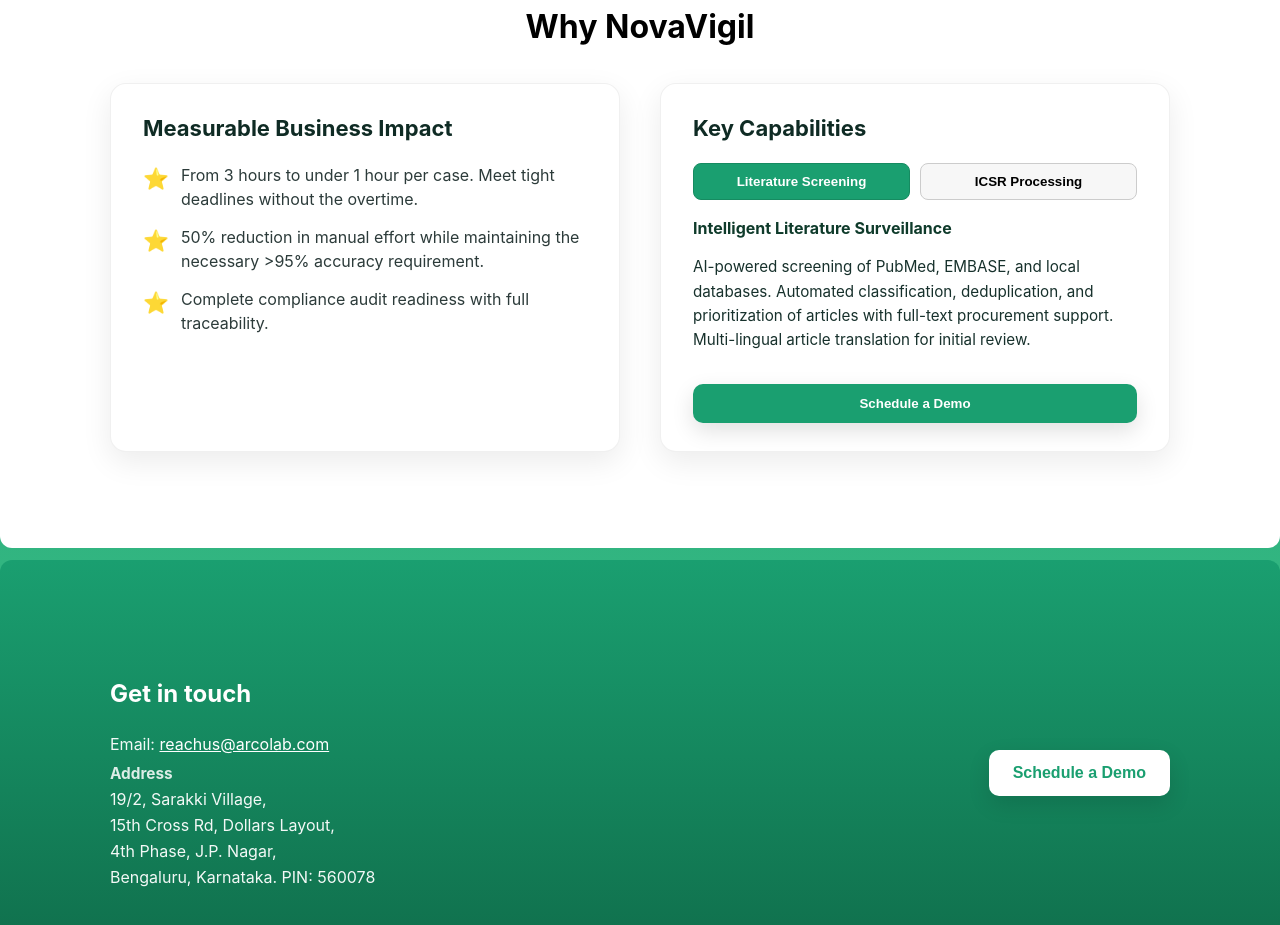
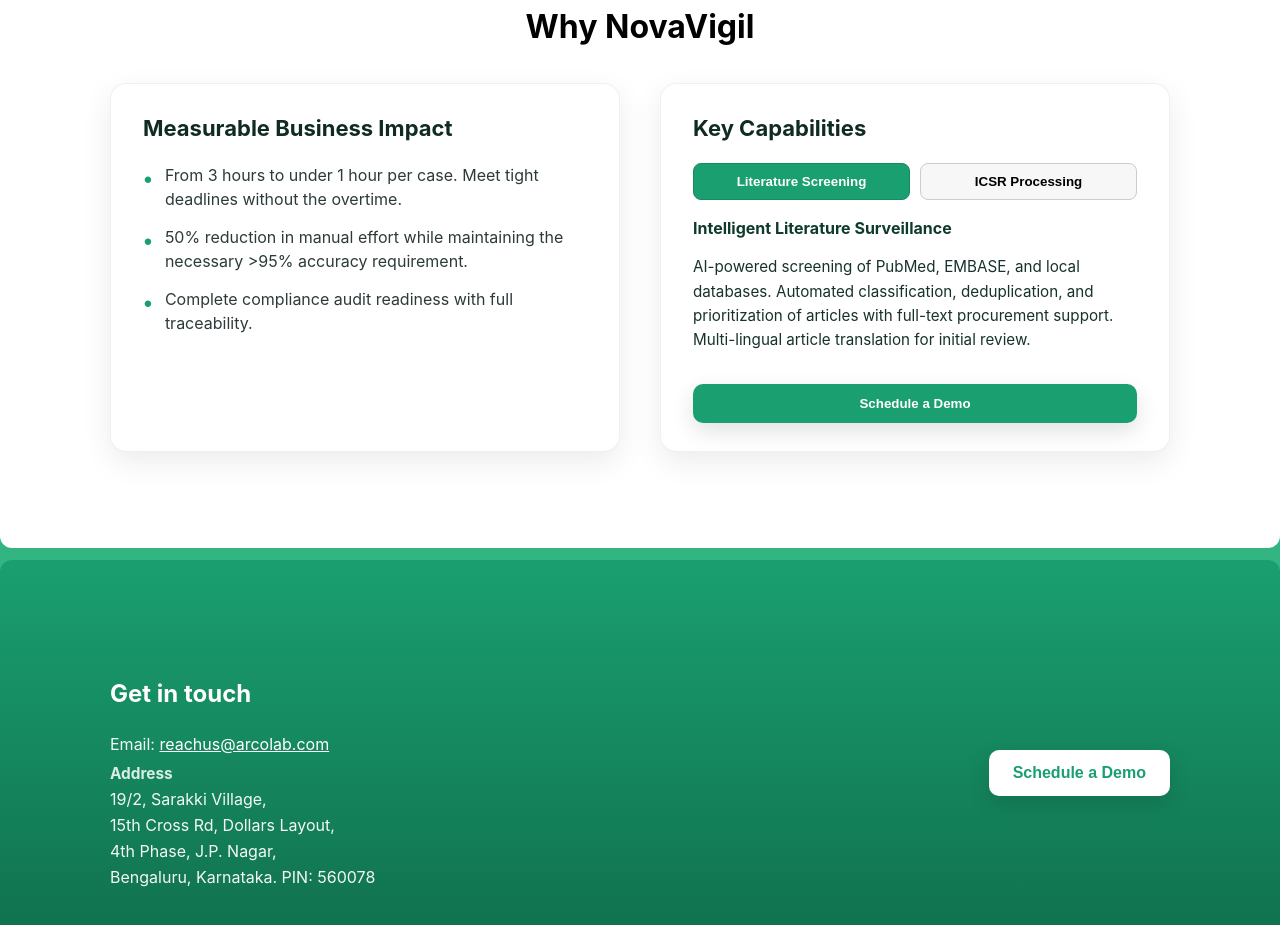
Before and after one commit to spiritDragoon/scalability, a plain HTML site: page index.html in a window 1280 px wide. Shown: the part 1772-2697 px from the top of the page. Drawn offline with Linux system fonts and the light colour scheme.

Commit message:
Update index.html

```diff
--- a/index.html
+++ b/index.html
@@ -67,6 +67,7 @@
     .advantages-title,.modules-title{margin-top:0;font-size:22px;color:#0f2b24;font-weight:700;margin-bottom:18px;}
     .advantages-list{list-style:none;padding:0;margin:0;}
     .advantages-list li{display:flex;gap:12px;margin-bottom:14px;font-size:1rem;color:#2c3b3a;align-items:flex-start;}
+    .bullet{font-size:1.3rem;color:var(--primary);flex-shrink:0;font-weight:700;}
     .star{font-size:1.3rem;color:#f7c200;flex-shrink:0;}
     .module-tabs{display:flex;gap:10px;margin-bottom:16px;flex-wrap:wrap;}
     .module-tab{padding:10px 18px;border-radius:8px;border:1px solid #ccc;background:#f7f7f7;cursor:pointer;font-weight:600;transition:all .2s ease;flex:1;text-align:center;min-width:120px;}
@@ -218,9 +219,9 @@
           <div class="advantages-card">
             <h3 class="advantages-title">Measurable Business Impact</h3>
             <ul class="advantages-list">
-              <li><span class="star">⭐</span> From 3 hours to under 1 hour per case. Meet tight deadlines without the overtime.</li>
-              <li><span class="star">⭐</span> 50% reduction in manual effort while maintaining the necessary >95% accuracy requirement.</li>
-              <li><span class="star">⭐</span> Complete compliance audit readiness with full traceability.</li>
+              <li><span class="bullet">•</span> From 3 hours to under 1 hour per case. Meet tight deadlines without the overtime.</li>
+              <li><span class="bullet">•</span> 50% reduction in manual effort while maintaining the necessary >95% accuracy requirement.</li>
+              <li><span class="bullet">•</span> Complete compliance audit readiness with full traceability.</li>
             </ul>
           </div>
           <div class="modules-card">
```
